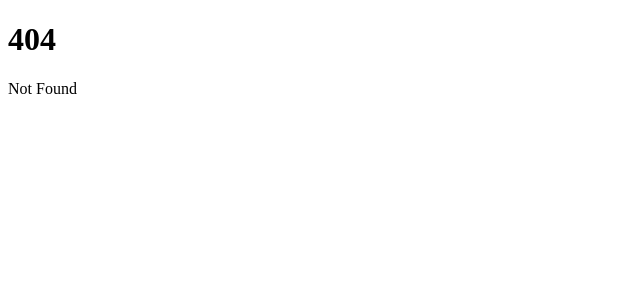
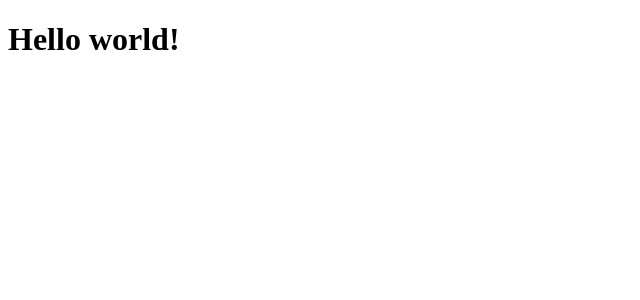
Before and after one commit to aerofractal/sveltekit-k8s, a SvelteKit app: page /hello in a window 1280 px wide. Before the commit this address had no page. Shown: the top 300 px of the page, without its empty margins (0-640 px from the left). Built offline with nearby package versions, Linux system fonts and the light colour scheme.

Commit message:
added hello route

```diff
--- /dev/null
+++ b/src/routes/hello/+page.svelte
@@ -0,0 +1 @@
+<h1> Hello world! </h1>
```
